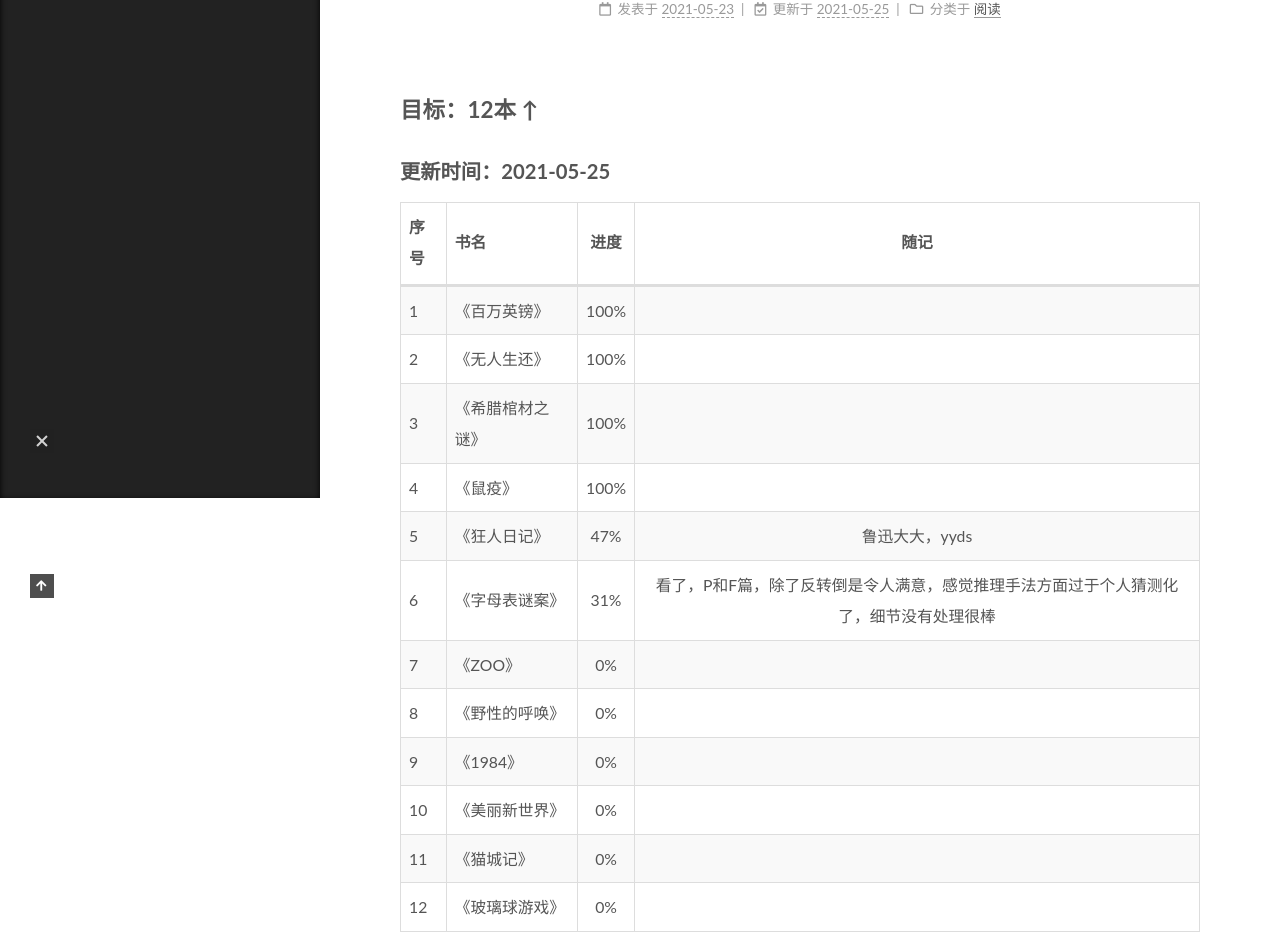
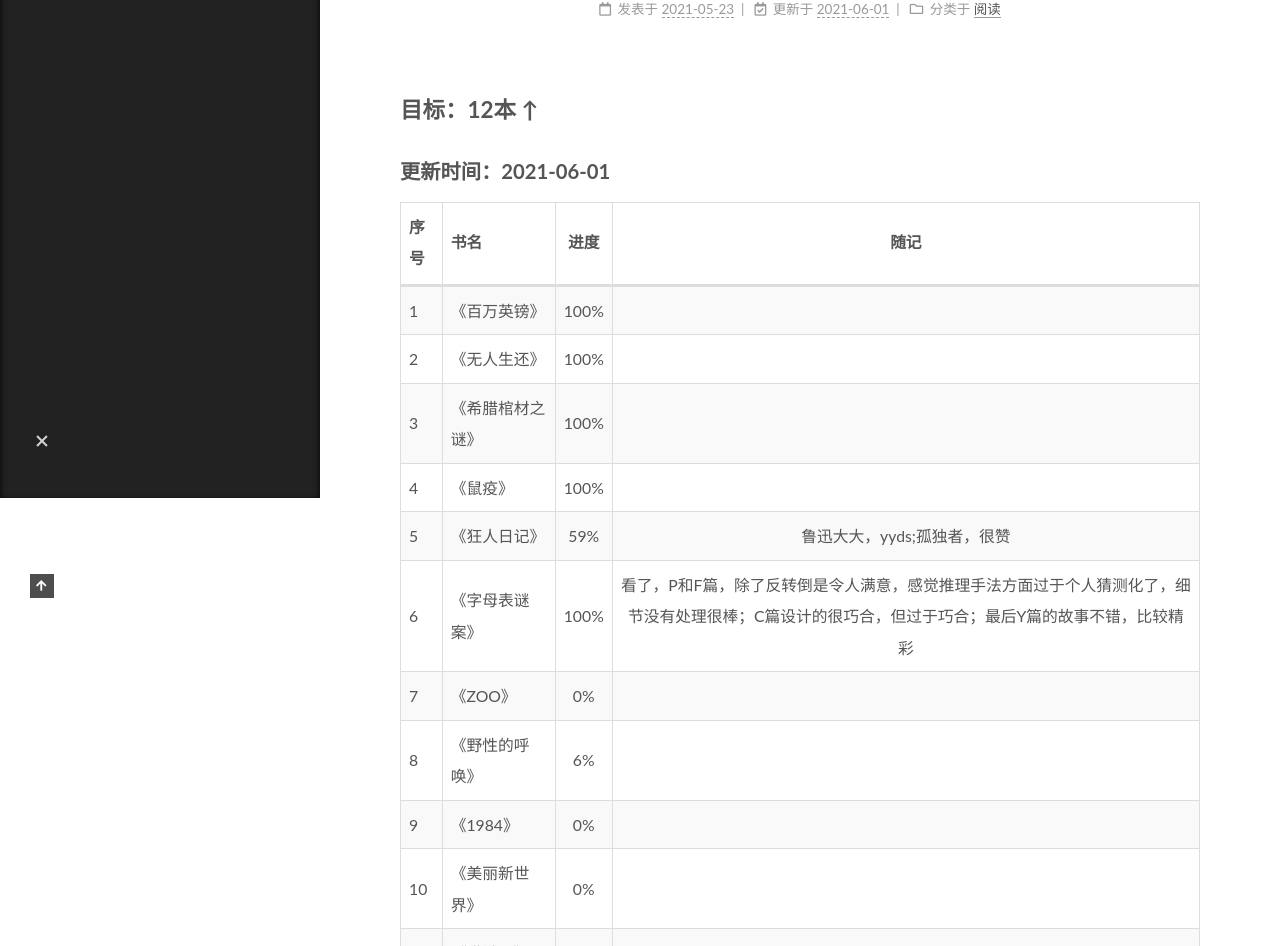
Before and after one commit to doublestar2017/hexo-blog, a plain HTML site: page 2021/05/23/read/index.html in a window 1280 px wide. Shown: the part 302-1248 px from the top of the page. Drawn offline with nearby package versions, Linux system fonts and the light colour scheme.

Commit message:
Site updated: 2021-06-01 21:46:17

```diff
--- a/2021/05/23/read/index.html
+++ b/2021/05/23/read/index.html
@@ -20,15 +20,15 @@
   <link rel="stylesheet" href="https://cdn.jsdelivr.net/npm/animate.css@3.1.1/animate.min.css" integrity="sha256-PR7ttpcvz8qrF57fur/yAx1qXMFJeJFiA6pSzWi0OIE=" crossorigin="anonymous">
 
 <script class="next-config" data-name="main" type="application/json">{&quot;hostname&quot;:&quot;doublestar2017.github.io&quot;,&quot;root&quot;:&quot;&#x2F;hexo-blog&#x2F;&quot;,&quot;images&quot;:&quot;&#x2F;hexo-blog&#x2F;images&quot;,&quot;scheme&quot;:&quot;Muse&quot;,&quot;version&quot;:&quot;8.4.0&quot;,&quot;exturl&quot;:false,&quot;sidebar&quot;:{&quot;position&quot;:&quot;left&quot;,&quot;display&quot;:&quot;post&quot;,&quot;padding&quot;:18,&quot;offset&quot;:12},&quot;copycode&quot;:false,&quot;bookmark&quot;:{&quot;enable&quot;:false,&quot;color&quot;:&quot;#222&quot;,&quot;save&quot;:&quot;auto&quot;},&quot;fancybox&quot;:false,&quot;mediumzoom&quot;:false,&quot;lazyload&quot;:false,&quot;pangu&quot;:false,&quot;comments&quot;:{&quot;style&quot;:&quot;tabs&quot;,&quot;active&quot;:null,&quot;storage&quot;:true,&quot;lazyload&quot;:false,&quot;nav&quot;:null},&quot;motion&quot;:{&quot;enable&quot;:true,&quot;async&quot;:false,&quot;transition&quot;:{&quot;post_block&quot;:&quot;fadeIn&quot;,&quot;post_header&quot;:&quot;fadeInDown&quot;,&quot;post_body&quot;:&quot;fadeInDown&quot;,&quot;coll_header&quot;:&quot;fadeInLeft&quot;,&quot;sidebar&quot;:&quot;fadeInUp&quot;}},&quot;prism&quot;:false,&quot;i18n&quot;:{&quot;placeholder&quot;:&quot;搜索...&quot;,&quot;empty&quot;:&quot;没有找到任何搜索结果：${query}&quot;,&quot;hits_time&quot;:&quot;找到 ${hits} 个搜索结果（用时 ${time} 毫秒）&quot;,&quot;hits&quot;:&quot;找到 ${hits} 个搜索结果&quot;}}</script>
-<meta name="description" content="目标：12本 ↑更新时间：2021-05-25   序号 书名 进度 随记    1 《百万英镑》 100%    2 《无人生还》 100%    3 《希腊棺材之谜》 100%    4 《鼠疫》 100%    5 《狂人日记》 47% 鲁迅大大，yyds   6 《字母表谜案》 31% 看了，P和F篇，除了反转倒是令人满意，感觉推理手法方面过于个人猜测化了，细节没有处理很棒   7 《ZO">
+<meta name="description" content="目标：12本 ↑更新时间：2021-06-01   序号 书名 进度 随记    1 《百万英镑》 100%    2 《无人生还》 100%    3 《希腊棺材之谜》 100%    4 《鼠疫》 100%    5 《狂人日记》 59% 鲁迅大大，yyds;孤独者，很赞   6 《字母表谜案》 100% 看了，P和F篇，除了反转倒是令人满意，感觉推理手法方面过于个人猜测化了，细节没有处理很棒">
 <meta property="og:type" content="article">
 <meta property="og:title" content="2021阅读计划">
 <meta property="og:url" content="https://doublestar2017.github.io/hexo-blog/2021/05/23/read/index.html">
 <meta property="og:site_name" content="星星的博客">
-<meta property="og:description" content="目标：12本 ↑更新时间：2021-05-25   序号 书名 进度 随记    1 《百万英镑》 100%    2 《无人生还》 100%    3 《希腊棺材之谜》 100%    4 《鼠疫》 100%    5 《狂人日记》 47% 鲁迅大大，yyds   6 《字母表谜案》 31% 看了，P和F篇，除了反转倒是令人满意，感觉推理手法方面过于个人猜测化了，细节没有处理很棒   7 《ZO">
+<meta property="og:description" content="目标：12本 ↑更新时间：2021-06-01   序号 书名 进度 随记    1 《百万英镑》 100%    2 《无人生还》 100%    3 《希腊棺材之谜》 100%    4 《鼠疫》 100%    5 《狂人日记》 59% 鲁迅大大，yyds;孤独者，很赞   6 《字母表谜案》 100% 看了，P和F篇，除了反转倒是令人满意，感觉推理手法方面过于个人猜测化了，细节没有处理很棒">
 <meta property="og:locale" content="zh_CN">
 <meta property="article:published_time" content="2021-05-23T12:58:18.000Z">
-<meta property="article:modified_time" content="2021-05-25T14:19:14.775Z">
+<meta property="article:modified_time" content="2021-06-01T13:45:07.459Z">
 <meta property="article:author" content="star">
 <meta name="twitter:card" content="summary">
 
@@ -108,7 +108,7 @@
       <div class="sidebar-panel-container">
         <!--noindex-->
         <div class="post-toc-wrap sidebar-panel">
-            <div class="post-toc animated"><ol class="nav"><li class="nav-item nav-level-3"><a class="nav-link" href="#%E7%9B%AE%E6%A0%87%EF%BC%9A12%E6%9C%AC-%E2%86%91"><span class="nav-number">1.</span> <span class="nav-text">目标：12本 ↑</span></a><ol class="nav-child"><li class="nav-item nav-level-4"><a class="nav-link" href="#%E6%9B%B4%E6%96%B0%E6%97%B6%E9%97%B4%EF%BC%9A2021-05-25"><span class="nav-number">1.1.</span> <span class="nav-text">更新时间：2021-05-25</span></a></li></ol></li></ol></div>
+            <div class="post-toc animated"><ol class="nav"><li class="nav-item nav-level-3"><a class="nav-link" href="#%E7%9B%AE%E6%A0%87%EF%BC%9A12%E6%9C%AC-%E2%86%91"><span class="nav-number">1.</span> <span class="nav-text">目标：12本 ↑</span></a><ol class="nav-child"><li class="nav-item nav-level-4"><a class="nav-link" href="#%E6%9B%B4%E6%96%B0%E6%97%B6%E9%97%B4%EF%BC%9A2021-06-01"><span class="nav-number">1.1.</span> <span class="nav-text">更新时间：2021-06-01</span></a></li></ol></li></ol></div>
         </div>
         <!--/noindex-->
 
@@ -196,7 +196,7 @@
           <i class="far fa-calendar-check"></i>
         </span>
         <span class="post-meta-item-text">更新于</span>
-        <time title="修改时间：2021-05-25 22:19:14" itemprop="dateModified" datetime="2021-05-25T22:19:14+08:00">2021-05-25</time>
+        <time title="修改时间：2021-06-01 21:45:07" itemprop="dateModified" datetime="2021-06-01T21:45:07+08:00">2021-06-01</time>
       </span>
     <span class="post-meta-item">
       <span class="post-meta-item-icon">
@@ -218,7 +218,7 @@
 
 
     <div class="post-body" itemprop="articleBody">
-        <h3 id="目标：12本-↑"><a href="#目标：12本-↑" class="headerlink" title="目标：12本 ↑"></a>目标：12本 ↑</h3><h4 id="更新时间：2021-05-25"><a href="#更新时间：2021-05-25" class="headerlink" title="更新时间：2021-05-25"></a>更新时间：2021-05-25</h4><table>
+        <h3 id="目标：12本-↑"><a href="#目标：12本-↑" class="headerlink" title="目标：12本 ↑"></a>目标：12本 ↑</h3><h4 id="更新时间：2021-06-01"><a href="#更新时间：2021-06-01" class="headerlink" title="更新时间：2021-06-01"></a>更新时间：2021-06-01</h4><table>
 <thead>
 <tr>
 <th align="left">序号</th>
@@ -254,14 +254,14 @@
 <tr>
 <td align="left">5</td>
 <td align="left">《狂人日记》</td>
-<td align="center">47%</td>
-<td align="center">鲁迅大大，yyds</td>
+<td align="center">59%</td>
+<td align="center">鲁迅大大，yyds;孤独者，很赞</td>
 </tr>
 <tr>
 <td align="left">6</td>
 <td align="left">《字母表谜案》</td>
-<td align="center">31%</td>
-<td align="center">看了，P和F篇，除了反转倒是令人满意，感觉推理手法方面过于个人猜测化了，细节没有处理很棒</td>
+<td align="center">100%</td>
+<td align="center">看了，P和F篇，除了反转倒是令人满意，感觉推理手法方面过于个人猜测化了，细节没有处理很棒；C篇设计的很巧合，但过于巧合；最后Y篇的故事不错，比较精彩</td>
 </tr>
 <tr>
 <td align="left">7</td>
@@ -272,7 +272,7 @@
 <tr>
 <td align="left">8</td>
 <td align="left">《野性的呼唤》</td>
-<td align="center">0%</td>
+<td align="center">6%</td>
 <td align="center"></td>
 </tr>
 <tr>
```
Also changed, not shown: index.html (+7 -7 lines).
